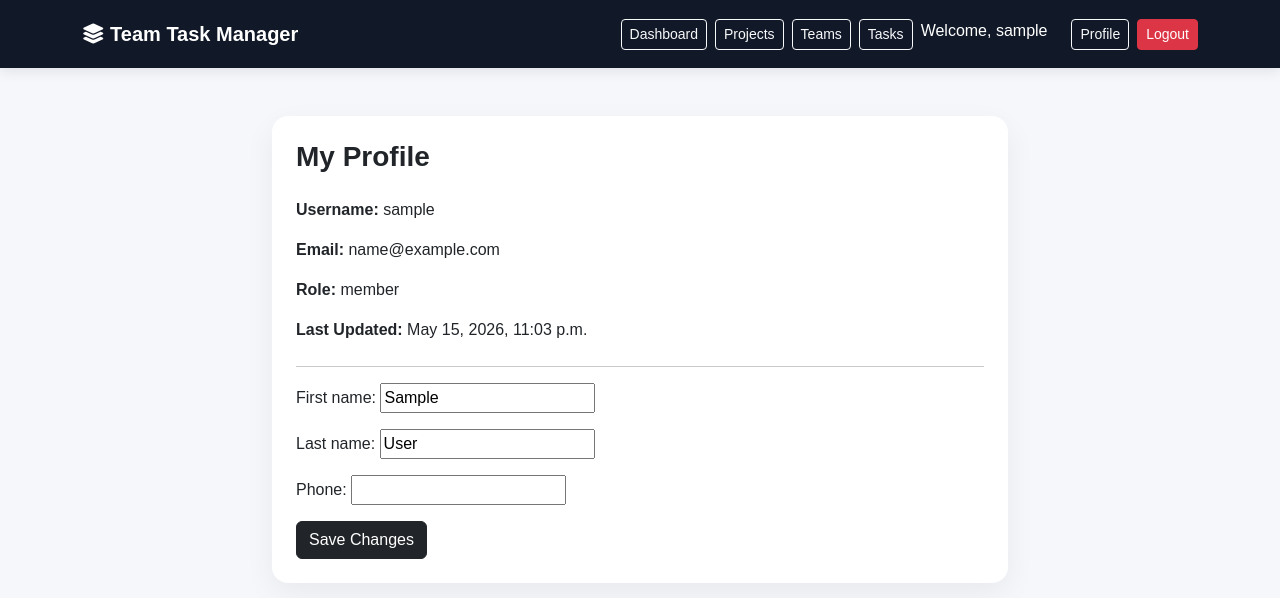
After one commit to gaurav9364/flowsync-django, a Django app: page /profile/ in a window 1280 px wide. The commit adds this page. Shown: the top 598 px of the page. Run offline with Django 5.2, Linux system fonts and the light colour scheme; the visitor is signed in with stand-in values (Sample User, id 1).

Commit message:
Added profile system and advanced admin controls

```diff
--- a/projects/urls.py
+++ b/projects/urls.py
@@ -12,6 +12,7 @@ from .views import (
     team_list,
     create_team,
     delete_team,
+    edit_team,
 )
 
 urlpatterns = [
@@ -22,4 +23,5 @@ urlpatterns = [
     path('teams/', team_list, name='team_list'),
     path('teams/create/', create_team, name='create_team'),
     path('teams/delete/<int:pk>/', delete_team, name='delete_team'),
+    path('teams/edit/<int:pk>/', edit_team, name='edit_team'),
 ]
--- a/tasks/forms.py
+++ b/tasks/forms.py
@@ -14,6 +14,12 @@ class TaskForm(forms.ModelForm):
         queryset=Project.objects.all(),
         required=True
     )
+
+    widgets = {
+        'due_date': forms.DateInput(
+            attrs={'type': 'date'}
+        ),
+    }
 
     class Meta:
         model = Task
--- a/tasks/views.py
+++ b/tasks/views.py
@@ -71,6 +71,7 @@ def edit_task(request, pk):
 def task_detail(request, pk):
     task = get_object_or_404(Task, id=pk)
 
+
     if request.user != task.assigned_to and not (
         request.user.is_superuser or request.user.role == 'admin'
     ):
@@ -87,8 +88,13 @@ def task_detail(request, pk):
 
         if form.is_valid():
             task = form.save(commit=False)
+
+            # Auto update status when solution uploaded
+            task.status = 'completed'
             task.submitted_at = timezone.now()
+
             task.save()
+
             return redirect('task_detail', pk=task.id)
 
     return render(request, 'tasks/task_detail.html', {
--- a/templates/base.html
+++ b/templates/base.html
@@ -87,7 +87,16 @@
                 class="btn btn-outline-light btn-sm">
                 Teams
             </a>
+
             <a href="{% url 'task_list' %}" class="btn btn-outline-light btn-sm">Tasks</a>
+            <span class="text-white me-3">
+                Welcome, {{ user.username }}
+            </span>
+
+            <a href="{% url 'profile' %}"
+                class="btn btn-outline-light btn-sm">
+                Profile
+            </a>
             <a href="{% url 'logout' %}" class="btn btn-danger btn-sm">Logout</a>
         </div>
         {% endif %}
--- a/users/forms.py
+++ b/users/forms.py
@@ -16,3 +16,12 @@ class SignupForm(UserCreationForm):
             'password1',
             'password2',
         ]
+
+class ProfileForm(forms.ModelForm):
+    class Meta:
+        model = User
+        fields = [
+            'first_name',
+            'last_name',
+            'phone',
+        ]
--- a/users/models.py
+++ b/users/models.py
@@ -22,5 +22,15 @@ class User(AbstractUser):
 
     created_at = models.DateTimeField(auto_now_add=True)
 
+    updated_at = models.DateTimeField(
+        auto_now=True
+    )
+
+    updated_by = models.CharField(
+        max_length=255,
+        blank=True,
+        null=True
+    )
+
     def __str__(self):
         return self.username
--- /dev/null
+++ b/users/templates/users/profile.html
@@ -0,0 +1,54 @@
+{% extends 'base.html' %}
+
+{% block content %}
+
+<div class="row justify-content-center">
+    <div class="col-md-8">
+
+        <div class="card main-card">
+            <div class="card-body p-4">
+
+                <h2 class="page-title mb-4">
+                    My Profile
+                </h2>
+
+                <div class="mb-4">
+                    <p>
+                        <strong>Username:</strong>
+                        {{ request.user.username }}
+                    </p>
+
+                    <p>
+                        <strong>Email:</strong>
+                        {{ request.user.email }}
+                    </p>
+
+                    <p>
+                        <strong>Role:</strong>
+                        {{ request.user.role }}
+                    </p>
+
+                    <p>
+                        <strong>Last Updated:</strong>
+                        {{ request.user.updated_at }}
+                    </p>
+                </div>
+
+                <hr>
+
+                <form method="POST">
+                    {% csrf_token %}
+                    {{ form.as_p }}
+
+                    <button class="btn btn-dark">
+                        Save Changes
+                    </button>
+                </form>
+
+            </div>
+        </div>
+
+    </div>
+</div>
+
+{% endblock %}
--- a/users/urls.py
+++ b/users/urls.py
@@ -1,12 +1,23 @@
 from django.urls import path
 from .views import signup_view, CustomLoginView, logout_view, dashboard_view
 from .views import user_api
+from django.urls import path
+from .views import (
+    home_view,
+    signup_view,
+    CustomLoginView,
+    logout_view,
+    dashboard_view,
+    profile_view,
+)
 
 urlpatterns = [
+    path('', home_view, name='home'),
     path('signup/', signup_view, name='signup'),
     path('login/', CustomLoginView.as_view(), name='login'),
     path('logout/', logout_view, name='logout'),
     path('dashboard/', dashboard_view, name='dashboard'),
 
     path('api/users/', user_api, name='user_api'),
+    path('profile/', profile_view, name='profile'),
 ]
--- a/users/views.py
+++ b/users/views.py
@@ -4,7 +4,7 @@ from django.contrib.auth.views import LoginView
 from django.contrib.auth.decorators import login_required
 from django.utils.timezone import now
 
-from .forms import SignupForm
+from .forms import SignupForm, ProfileForm
 from tasks.models import Task
 from projects.models import Project
 
@@ -12,6 +12,7 @@ from rest_framework.decorators import api_view
 from rest_framework.response import Response
 from .serializers import UserSerializer
 from .models import User
+
 
 
 def signup_view(request):
@@ -92,3 +93,31 @@ def user_api(request):
     users = User.objects.all()
     serializer = UserSerializer(users, many=True)
     return Response(serializer.data)
+
+def home_view(request):
+    if request.user.is_authenticated:
+        return redirect('dashboard')
+
+    return render(request, 'users/home.html')
+
+
+@login_required
+def profile_view(request):
+    form = ProfileForm(instance=request.user)
+
+    if request.method == 'POST':
+        form = ProfileForm(
+            request.POST,
+            instance=request.user
+        )
+
+        if form.is_valid():
+            profile = form.save(commit=False)
+            profile.updated_by = request.user.username
+            profile.save()
+
+            return redirect('profile')
+
+    return render(request, 'users/profile.html', {
+        'form': form
+    })
```
Also changed, not shown: projects/forms.py (+8 -0 lines), projects/templates/projects/edit_team.html (added, +35 -0 lines), projects/templates/projects/team_list.html (+19 -4 lines), projects/views.py (+22 -0 lines), users/templates/users/home.html (added, +25 -0 lines), users/migrations/0002_user_updated_at_user_updated_by.py (added).
